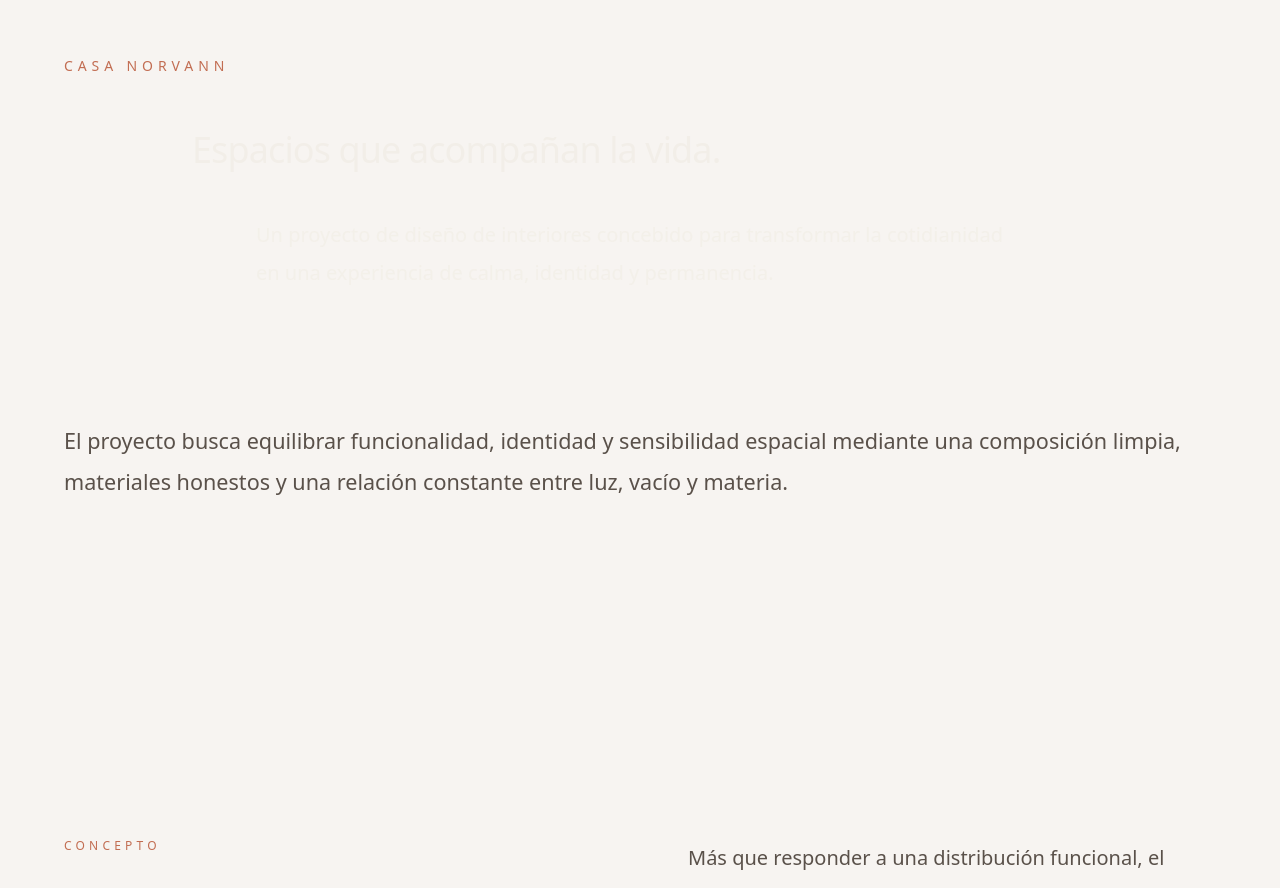
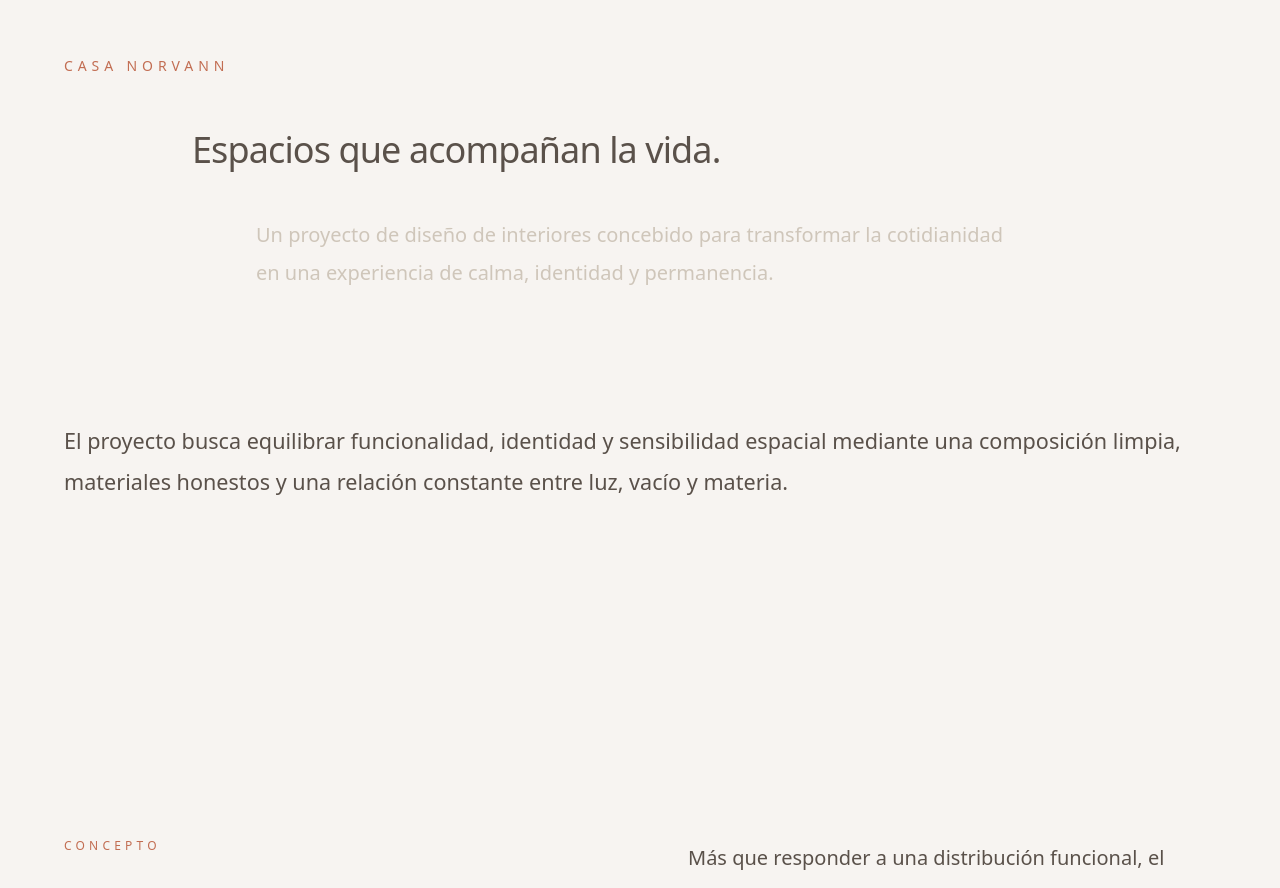
Before and after one commit to dpamely-art/estudio-daniela-pamely, a Next.js app: page /arquitectura/Casa-Norvann in a window 1280 px wide. Shown: the part 920-1808 px from the top of the page. Built offline with nearby package versions, Linux system fonts and the light colour scheme.

Commit message:
Fix hero content animation for production rendering

```diff
--- a/app/arquitectura/Casa-Norvann/page.tsx
+++ b/app/arquitectura/Casa-Norvann/page.tsx
@@ -150,12 +150,11 @@ router.push("/arquitectura#proyectos");
 <section className="py-32 md:py-44 px-8 md:px-16">
 
   <motion.div
-    initial={{ opacity: 0, y: 40 }}
-    whileInView={{ opacity: 1, y: 0 }}
+    initial={false}
+    animate={{ opacity: 1, y: 0 }}
     transition={{ duration: 0.9 }}
-    viewport={{ once: true }}
     className="max-w-6xl mx-auto"
-  >
+>
 
     <p
       className="
@@ -175,7 +174,6 @@ router.push("/arquitectura#proyectos");
     font-light
     leading-[1.45]
     tracking-tight
-    text-[#F2EEE8]
     max-w-4xl
     mx-auto
   "
@@ -190,7 +188,7 @@ router.push("/arquitectura#proyectos");
     md:text-xl
     font-light
     leading-[1.9]
-    text-[#F2EEE8]/85
+    text-[#CFC6BA]
     max-w-3xl
     mx-auto
   "
```
